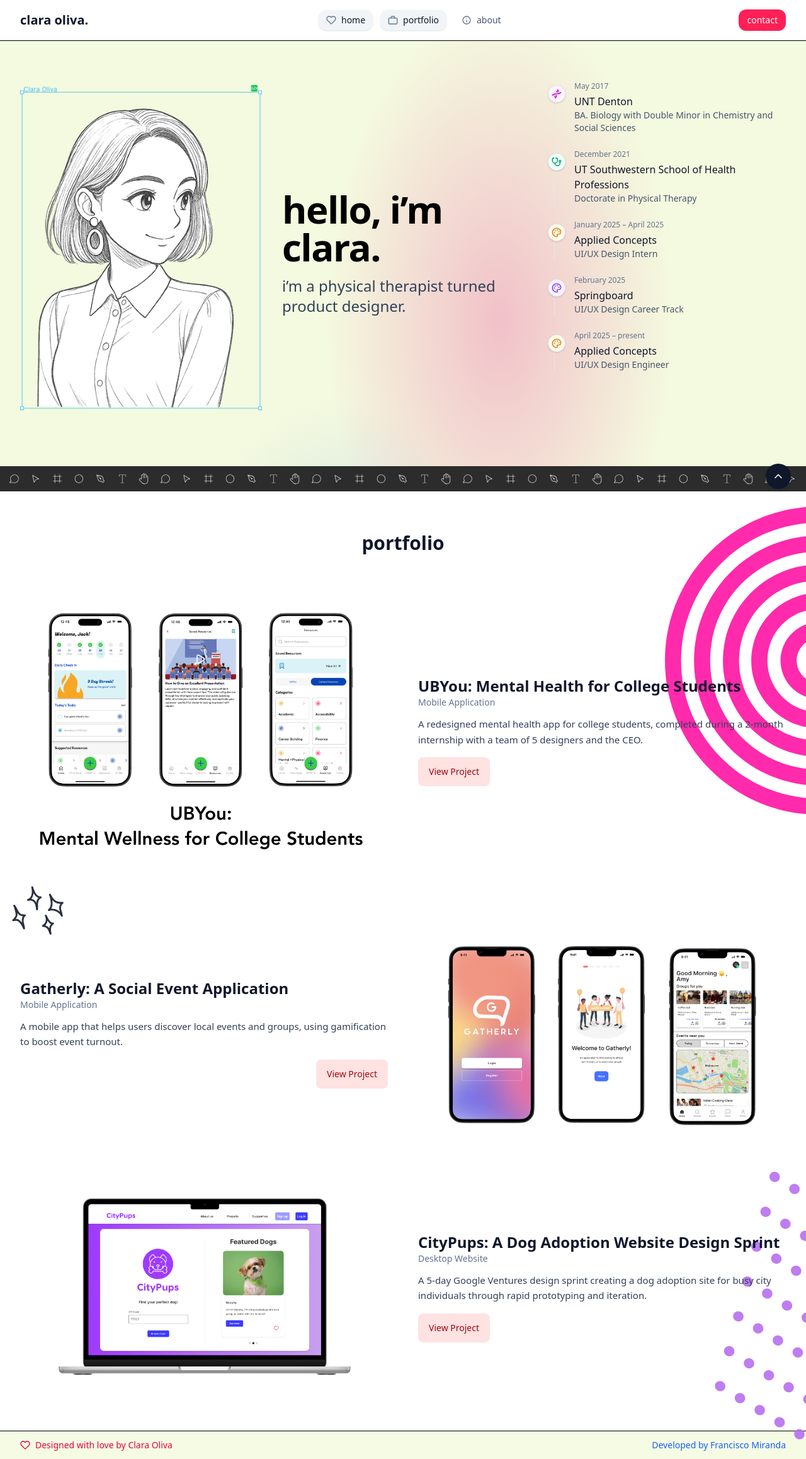
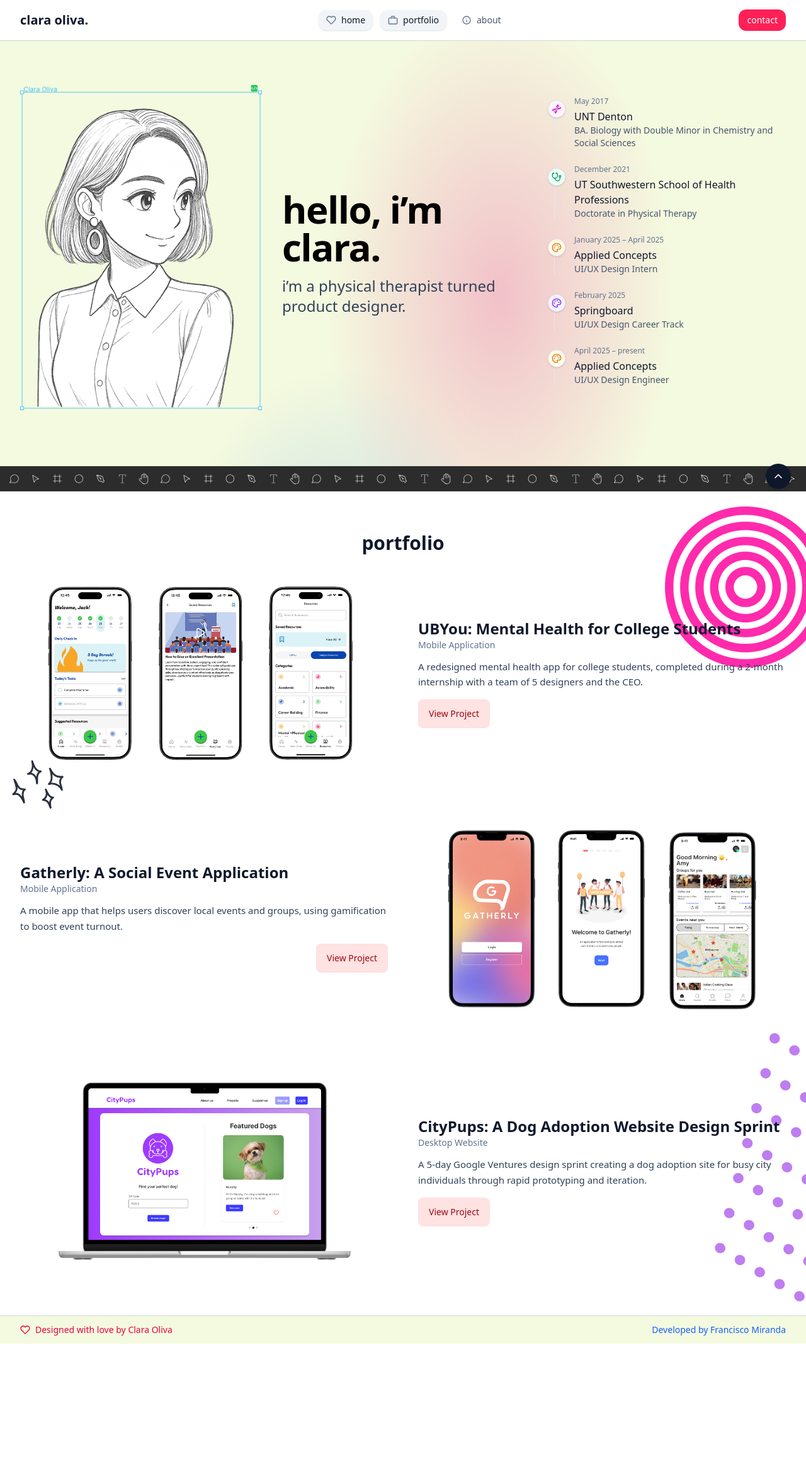
Before and after one commit to frankie1992/claras-site, a React (Vite) app: page / in a window 1280 px wide. Shown: the top 2316 px of the page at 63% size. After the commit the page ends 2133 px from the top, so only its background shows below. Built offline with nearby package versions, Linux system fonts and the light colour scheme.

Commit message:
UI fixes

```diff
--- a/src/App.tsx
+++ b/src/App.tsx
@@ -43,7 +43,6 @@ export default function App() {
       <main className="container mx-auto flex-1">
         <Outlet />
       </main>
-
       <Footer />
     </div>
   )
--- a/src/components/Footer.tsx
+++ b/src/components/Footer.tsx
@@ -3,7 +3,7 @@ import { HeartIcon } from '../utils/icons'
 
 export default function Footer() {
   return (
-    <footer className="border-t bg-lime-50/60">
+    <footer className="border-t border-slate-300">
       <div className="mx-auto max-w-7xl px-4 md:px-6 lg:px-8 py-3 flex flex-col md:flex-row items-center justify-center md:justify-between text-sm">
         <div className="inline-flex items-center gap-2 text-rose-600 md:mb-0 mb-1">
           <HeartIcon className="size-4" />
--- a/src/components/Header.tsx
+++ b/src/components/Header.tsx
@@ -30,7 +30,7 @@ export default function Header() {
     ].join(' ')
 
   return (
-    <header className="w-full border-b bg-white">
+    <header className="w-full border-b bg-white border-slate-300">
       <div className="mx-auto max-w-7xl px-4 md:px-6 lg:px-8">
         <div className="h-16 grid grid-cols-[auto_1fr_auto] items-center">
           <NavLink to="/" className="text-xl font-semibold text-slate-900">
--- a/src/components/Portfolio.tsx
+++ b/src/components/Portfolio.tsx
@@ -1,7 +1,7 @@
 import washiSvg from '../assets/home-page/icon-washi.svg'
 import ProjectSummary from './ProjectSummary'
 import { PORTFOLIO_PROJECTS_LIST } from '../utils/Constants'
-import backgroundHalfCircle from '../assets/home-page/background-half-circle.svg'
+import backgroundFullCircle from '../assets/home-page/background-full-circle.png'
 import backgroundPurpleDots from '../assets/home-page/background-purple-dots.svg'
 import backgroundStars from '../assets/home-page/background-stars.svg'
 
@@ -21,9 +21,9 @@ export default function PortfolioSection() {
         {/* Content container */}
         <div className="mx-auto max-w-7xl px-4 md:px-6 lg:px-8 py-10 md:py-16 relative">
           {/* Decorative backgrounds */}
-          <img src={backgroundHalfCircle} alt="" aria-hidden className="hidden md:block pointer-events-none select-none absolute right-[-32px] top-6 w-44 lg:w-64" />
-          <img src={backgroundStars} alt="" aria-hidden className="hidden md:block pointer-events-none select-none absolute left-3 top-[620px] lg:top-[620px] md:top-[520px] w-16 lg:w-24 opacity-90" />
-          <img src={backgroundPurpleDots} alt="" aria-hidden className="hidden md:block pointer-events-none select-none absolute right-[-24px] bottom-[-36px] w-44 lg:w-64 opacity-90" />
+          <img src={backgroundFullCircle} alt="" aria-hidden className="hidden md:block pointer-events-none select-none absolute right-[-32px] top-6 w-44 lg:w-64" />
+          <img src={backgroundStars} alt="" aria-hidden className="hidden md:block pointer-events-none select-none absolute left-3 top-[400px] lg:top-[420px] md:top-[420px] w-16 lg:w-24 opacity-90" />
+          <img src={backgroundPurpleDots} alt="" aria-hidden className="hidden md:block pointer-events-none select-none absolute right-[-24px] bottom-[0px] w-44 lg:w-64 opacity-90" />
 
           <h2 className="relative z-10 text-center text-2xl md:text-3xl font-semibold text-slate-900 mb-10">portfolio</h2>
           <div className="relative z-10 space-y-16 md:space-y-20">
--- a/src/components/ProjectHero.tsx
+++ b/src/components/ProjectHero.tsx
@@ -38,7 +38,7 @@ export default function ProjectHero({
           src={background1}
           alt=""
           aria-hidden
-          className="hidden md:block pointer-events-none select-none absolute right-6 bottom-6 w-28 lg:w-40 opacity-80 -z-10"
+          className="hidden md:block pointer-events-none select-none absolute right-6 bottom-6 w-28 lg:w-40 opacity-80"
           loading="lazy"
         />
       )}
@@ -47,12 +47,12 @@ export default function ProjectHero({
           src={background2}
           alt=""
           aria-hidden
-          className="hidden md:block pointer-events-none select-none absolute left-6 top-6 w-24 lg:w-36 opacity-60 -z-10"
+          className="hidden md:block pointer-events-none select-none absolute left-6 top-6 w-24 lg:w-36 opacity-60"
           loading="lazy"
         />
       )}
 
-      <div className="relative z-10 mx-auto max-w-7xl px-4 md:px-6 lg:px-8 py-12 md:py-16">
+      <div className="relative mx-auto max-w-7xl px-4 md:px-6 lg:px-8 py-12 md:py-16">
         <div className="text-center mb-8 md:mb-10">
           <h1 className="text-3xl md:text-5xl font-extrabold tracking-tight text-slate-900">
             <span>{title}</span>
--- a/src/pages/Home.tsx
+++ b/src/pages/Home.tsx
@@ -9,7 +9,7 @@ export default function Home() {
   return (
     <>
       {/* Hero – mobile layout */}
-      <section className="lg:hidden mx-auto max-w-7xl px-4 md:px-6 lg:px-8 py-6 md:py-10">
+      <section className="md:hidden lg:hidden mx-auto max-w-7xl px-4 md:px-6 lg:px-8 py-6 md:py-10">
         <div className="rounded-2xl p-5 sm:p-8">
           {/* Intro */}
           <div className="text-center">
@@ -34,17 +34,17 @@ export default function Home() {
           </div>
 
           {/* Timeline */}
-          <div className="mt-8">
+          <div className="mt-4 flex justify-center">
             <Timeline />
           </div>
         </div>
       </section>
 
       {/* Hero – desktop layout */}
-      <section className="hidden lg:block mx-auto max-w-7xl px-4 md:px-6 lg:px-8 py-10 md:py-14">
-        <div className="grid grid-cols-3 gap-6 lg:gap-8">
+      <section className="sm:hidden md:block lg:block mx-auto max-w-7xl px-4 md:px-6 lg:px-8 py-10 md:py-14">
+        <div className="grid lg:grid-cols-3 md:grid-cols-2 gap-6 lg:gap-8">
           {/* Portrait with selection-style frame */}
-          <div>
+          <div className="md:col-span-1">
             {/* Image */}
             <img
               src={portrait}
@@ -66,7 +66,7 @@ export default function Home() {
           </div>
 
           {/* Timeline */}
-          <div className="mt-2">
+          <div className="lg:mt-8 lg:col-span-1 md:col-span-2 flex justify-center">
             <Timeline />
           </div>
         </div>
--- a/src/pages/projects/UBYou.tsx
+++ b/src/pages/projects/UBYou.tsx
@@ -17,7 +17,7 @@ import designComponents from '../../assets/projects/ubyou/design-components.png'
 import UBYouFinal from '../../assets/projects/ubyou/UBYou-final.png';
 import ProjectHero from '../../components/ProjectHero';
 import ProjectItem from '../../components/ProjectItem';
-
+import backgroundTriangle from '../../assets/projects/ubyou/background-triangle.png';
 export default function UBYouProject() {
   return (
     <div className="flex flex-col min-h-[60vh]">
@@ -27,6 +27,7 @@ export default function UBYouProject() {
         image={heroMobiles}
         imageAlt="UBYou redesigned mobile screens"
         background1={backgroundCross}
+        background2={backgroundTriangle}
       />
 
       <ProjectItem title="Logistics">
--- a/src/utils/Constants.tsx
+++ b/src/utils/Constants.tsx
@@ -2,9 +2,8 @@ import { DnaIcon } from './icons'
 import type { ComponentType } from 'react'
 import { PaletteIcon, type IconProps, StethoscopeIcon } from './icons'
 import cityPups from '../assets/home-page/cityPups.png'
-import ubYou from '../assets/home-page/ubYou.png'
+import ubYou from '../assets/projects/ubyou/ubyou-mobile.png'
 import gatherly from '../assets/home-page/gatherly.png'
-
 // Centralized user-facing copy and content constants
 // Use these in components/pages instead of hardcoded strings.
 
```
Also changed, not shown: src/assets/home-page/background-full-circle.png (added), src/assets/projects/ubyou/background-triangle.png (added).
